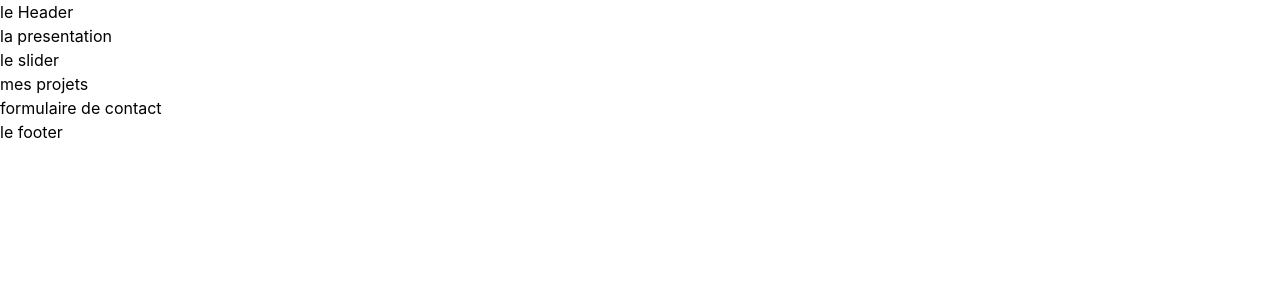
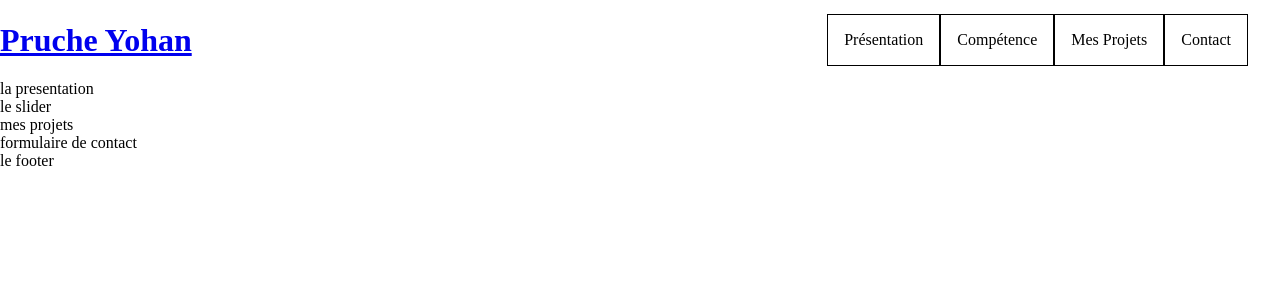
Before and after one commit to Phanttoms/P12-Portfolio, a React (Vite) app in the folder my-react-ts-app/: page / in a window 1280 px wide. Shown: the top 300 px of the page. Built offline with nearby package versions, Linux system fonts and the light colour scheme.

Commit message:
ajout Header

```diff
--- a/my-react-ts-app/src/App.tsx
+++ b/my-react-ts-app/src/App.tsx
@@ -1,4 +1,3 @@
-// import styled from "styled-components";
 import RoutesPath from "./components/Router";
 
 function App() {
--- a/my-react-ts-app/src/assets/style/main.scss
+++ b/my-react-ts-app/src/assets/style/main.scss
@@ -1,17 +1,21 @@
-:root {
-	font-family: Inter, system-ui, Avenir, Helvetica, Arial, sans-serif;
-	line-height: 1.5;
-	font-weight: 400;
+// :root {
+// 	font-family: Inter, system-ui, Avenir, Helvetica, Arial, sans-serif;
+// 	line-height: 1.5;
+// 	font-weight: 400;
 
-	font-synthesis: none;
-	text-rendering: optimizeLegibility;
-	-webkit-font-smoothing: antialiased;
-	-moz-osx-font-smoothing: grayscale;
-}
+// 	font-synthesis: none;
+// 	text-rendering: optimizeLegibility;
+// 	-webkit-font-smoothing: antialiased;
+// 	-moz-osx-font-smoothing: grayscale;
+// }
 
 body {
 	margin: 0;
 	display: flex;
-	min-width: 320px;
-	min-height: 100vh;
+	flex-direction: column;
 }
+
+ul {
+	margin: 0;
+	padding: 0;
+}
--- a/my-react-ts-app/src/components/Header/index.tsx
+++ b/my-react-ts-app/src/components/Header/index.tsx
@@ -1,3 +1,54 @@
+import { Link } from "react-router-dom";
+import styled from "styled-components";
+
 export default function Header() {
-	return <div>le Header</div>;
+	return (
+		<HeaderStyle>
+			<Link to="/">
+				<h1 className="header__logo">Pruche Yohan</h1>
+			</Link>
+			<nav className="header__navbar">
+				<ul>
+					<li>
+						<a>Présentation</a>
+					</li>
+					<li>
+						<a>Compétence</a>
+					</li>
+					<li>
+						<a>Mes Projets</a>
+					</li>
+					<li>
+						<a>Contact</a>
+					</li>
+				</ul>
+			</nav>
+		</HeaderStyle>
+	);
 }
+
+const HeaderStyle = styled.header`
+	display: flex;
+	align-items: center;
+	justify-content: space-between;
+	width: 100%;
+	height: 5rem;
+	overflow: hidden;
+	.header__logo {
+	}
+	.header__navbar {
+		ul {
+			list-style: none;
+			display: flex;
+			flex-direction: row;
+			width: 100%;
+			justify-content: space-between;
+			padding: 2rem;
+			box-sizing: border-box;
+			li {
+				padding: 1rem;
+				border: 0.1rem solid black;
+			}
+		}
+	}
+`;
--- a/my-react-ts-app/src/pages/Error/index.tsx
+++ b/my-react-ts-app/src/pages/Error/index.tsx
@@ -1,3 +1,11 @@
+import Footer from "../../components/Footer";
+import Header from "../../components/Header";
+
 export default function Error() {
-	return <div>ceci est la page d'Erreur</div>;
+	return (
+		<>
+			<Header />
+			<Footer />
+		</>
+	);
 }
```
